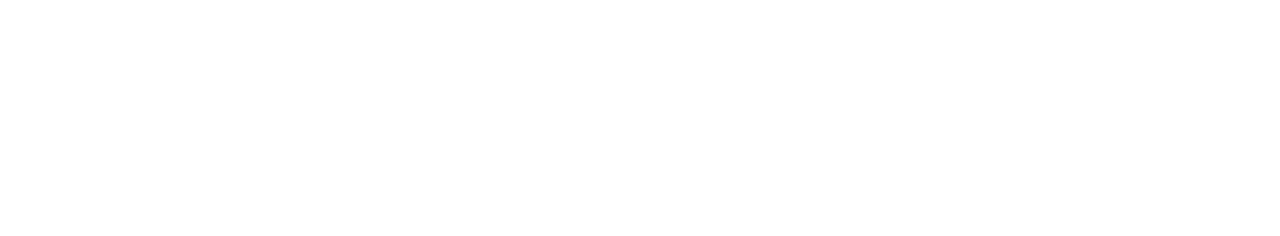
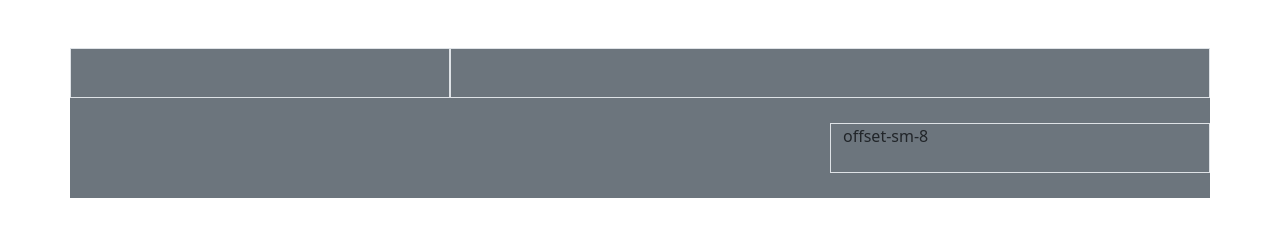
Before and after one commit to Yisusmomoa/GridBootstrap, a plain HTML site: page 10/index.html in a window 1280 px wide. Drawn offline with nearby package versions, Linux system fonts and the light colour scheme.

Commit message:
fin ejercicio 10

```diff
--- a/10/index.html
+++ b/10/index.html
@@ -10,6 +10,11 @@
 </head>
 <body class="container">
 
+    <div class="row mt-5 bg-secondary" style="height: 150px;">
+        <div class="col-sm-4 border" style="height: 50px;"></div>
+        <div class="col-sm-8 border" style="height: 50px;"></div>
+        <div class="col-sm-4 offset-md-8 border" style="height: 50px;">offset-sm-8</div>
+    </div>
 
     <script src="https://cdn.jsdelivr.net/npm/@popperjs/core@2.10.2/dist/umd/popper.min.js"
     integrity="sha384-7+zCNj/IqJ95wo16oMtfsKbZ9ccEh31eOz1HGyDuCQ6wgnyJNSYdrPa03rtR1zdB" crossorigin="anonymous"></script>
```
